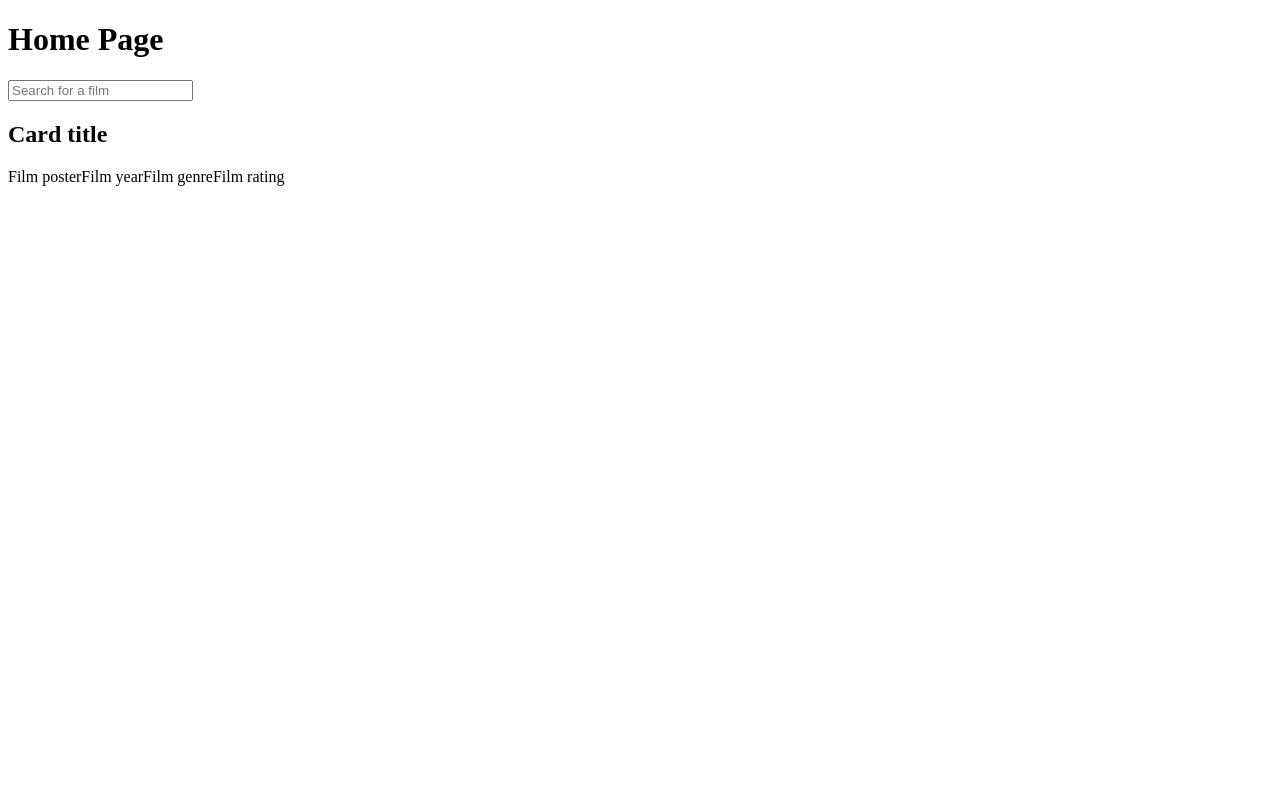
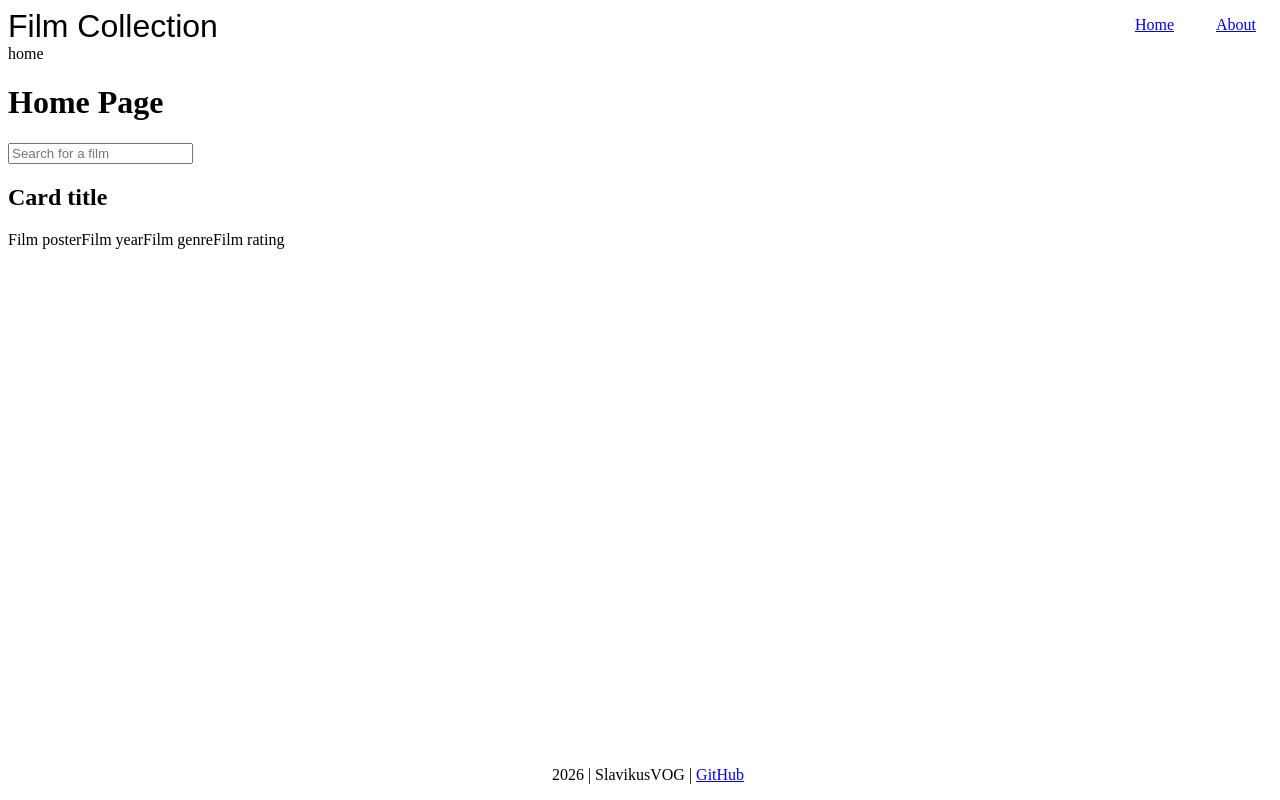
Before and after one commit to SlavikusVOG/Angular2026q2_film-collection, an Angular app: page /homepage in a window 1280 px wide. Built offline with nearby package versions, Linux system fonts and the light colour scheme.

Commit message:
feat: add Header, Footer, and Breadcrumbs components into app layout

```diff
--- a/src/app/app.html
+++ b/src/app/app.html
@@ -1,3 +1,4 @@
-
-
+<header></header>
+<app-breadcrumbs></app-breadcrumbs>
 <router-outlet />
+<footer></footer>
--- a/src/app/header/header.ts
+++ b/src/app/header/header.ts
@@ -4,7 +4,7 @@ import { RouterLink} from "@angular/router";
 @Component({
   selector: 'header',
   templateUrl: './header.html',
-  styleUrl: 'header.css',
+  styleUrl: './header.css',
   imports: [
     RouterLink,
   ],
```
Also changed, not shown: src/app/app.ts (+9 -1 lines).
